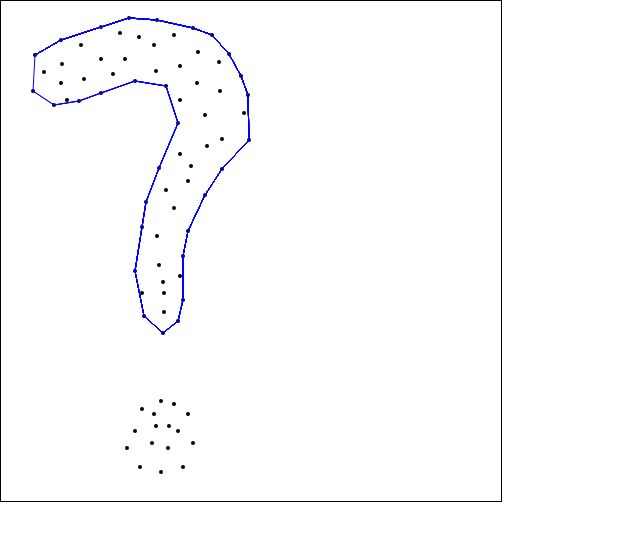
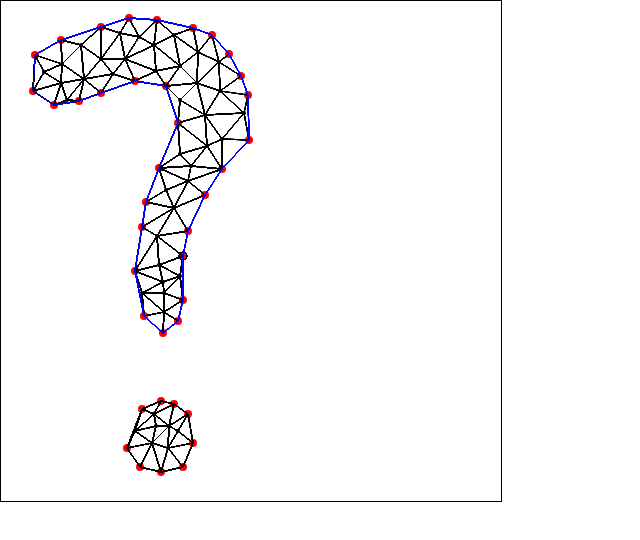
Before and after one commit to AndriiHeonia/hull, a website: page examples/index.html in a window 1280 px wide. Shown: the whole page, without its empty margins (0-640 px from the left). Drawn offline with Linux system fonts and the light colour scheme.

Commit message:
hull function refactoring

```diff
--- a/examples/index.html
+++ b/examples/index.html
@@ -77,7 +77,7 @@
             ctx.closePath();
         }
 
-        // hull.DEBUG = ctx;
+        hull.DEBUG = ctx;
 
         // draw hull pixels
         var idxs = hull(vertices, 50);
--- a/src/hull.js
+++ b/src/hull.js
@@ -1,46 +1,56 @@
-(function(){
+(function() {
 
-function dsq(a, b) {
+function _dsq(a, b) {
     var dx = a[0] - b[0], dy = a[1] - b[1];
     return dx * dx + dy * dy;
 }
 
-function _drawPx(x, y, color) {
-    if (window.hull.DEBUG === false) {
-        return;
+// http://stackoverflow.com/questions/14108553/get-border-edges-of-mesh-in-winding-order#comment19522625_14108553
+// TODO: construct multipolygons before sorting. Think about clusters.
+// TODO: think about O(N^2) optimization
+function _edges2Border(edges) {
+    var checked = {},
+        border = [],
+        edge = edges[0],
+        nextEdge,
+        j = 0;
+
+    checked[edge[0] + '-' + edge[1]] = true;
+    border.push(edge[1]);
+
+    while (border.length !== edges.length) {
+        // templary infinity loop break for multipolygons
+        if (j > Math.pow(edges.length, 2)) {
+            break;
+        }
+        for (var i = 0; i < edges.length; i++) {
+            j++;
+            var nextEdge = edges[i],
+                k = nextEdge[0] + '-' + nextEdge[1];
+
+            if (checked[k] === true) {
+                continue;
+            }
+
+            if (nextEdge[0] === edge[1] || nextEdge[1] === edge[1]) {
+                if (nextEdge[0] === edge[1]) {
+                    border.push(nextEdge[1]);
+                }
+                if (nextEdge[1] === edge[1]) {
+                    border.push(nextEdge[0]);
+                }
+                edge = nextEdge;
+                checked[k] = true;
+                break;
+            }
+        }
     }
-    var ctx = window.hull.DEBUG;
-    ctx.fillStyle = color;
-    ctx.beginPath();
-    ctx.arc(x, y, 4, 0, 2 * Math.PI, true);
-    ctx.fill();
-    ctx.closePath();
-}
 
-function _drawTriangles(idxs, vertices) {
-    if (window.hull.DEBUG === false) {
-        return;
-    }
-    var ctx = window.hull.DEBUG;
-    idxs.forEach(function(i) {
-        var p1X = vertices[i[0]][0],
-            p1Y = vertices[i[0]][1];
-        ctx.moveTo(p1X, p1Y);
-        var p2X = vertices[i[1]][0],
-            p2Y = vertices[i[1]][1];
-        ctx.lineTo(p2X, p2Y);
-        var p3X = vertices[i[2]][0],
-            p3Y = vertices[i[2]][1];
-        ctx.lineTo(p3X, p3Y);
-        ctx.closePath();
-        ctx.stroke();
-    });
+    return border;
 }
 
 function hull(vertices, alpha) {
     var tIdxs = Delaunay.triangulate(vertices),
-        triangles = [],
-        border = [],
         trianglesInEdge = {},
         borderEdges = [],
         alpha = alpha || 50,
@@ -57,11 +67,10 @@ function hull(vertices, alpha) {
         --i; tIdx[1] = tIdxs[i];
         --i; tIdx[2] = tIdxs[i];
 
-        if (dsq(vertices[tIdx[0]], vertices[tIdx[1]]) < asq &&
-            dsq(vertices[tIdx[0]], vertices[tIdx[2]]) < asq &&
-            dsq(vertices[tIdx[1]], vertices[tIdx[2]]) < asq) {
+        if (_dsq(vertices[tIdx[0]], vertices[tIdx[1]]) < asq &&
+            _dsq(vertices[tIdx[0]], vertices[tIdx[2]]) < asq &&
+            _dsq(vertices[tIdx[1]], vertices[tIdx[2]]) < asq) {
 
-            triangles.push(tIdx);
             addKeyToHash(tIdx[0] + '-' + tIdx[1]);
             addKeyToHash(tIdx[1] + '-' + tIdx[0]);
             addKeyToHash(tIdx[1] + '-' + tIdx[2]);
@@ -82,49 +91,57 @@ function hull(vertices, alpha) {
         }
     }
 
-    // sort
-    // http://stackoverflow.com/questions/14108553/get-border-edges-of-mesh-in-winding-order#comment19522625_14108553
-    // TODO: construct multipolygons before sorting. Think about clusters.
-    // TODO: think about O(N^2) optimization
-    var checked = {},
-        edge = borderEdges[0],
-        nextEdge,
-        iterations = 0;
+    _drawTriangles(vertices, asq);
 
-    checked[edge[0] + '-' + edge[1]] = true;
-    border.push(edge[1]);
+    return _edges2Border(borderEdges);
+}
 
-    while (border.length !== borderEdges.length) {
-        // templary infinity loop break for multipolygons
-        if (iterations > Math.pow(borderEdges.length, 2)) {
-            break;
-        }
-        for (var i = 0; i < borderEdges.length; i++) {
-            iterations++;
-            var nextEdge = borderEdges[i],
-                k = nextEdge[0] + '-' + nextEdge[1];
+function _drawPx(x, y, color) {
+    if (window.hull.DEBUG === false) {
+        return;
+    }
+    var ctx = window.hull.DEBUG;
+    ctx.fillStyle = color;
+    ctx.beginPath();
+    ctx.arc(x, y, 4, 0, 2 * Math.PI, true);
+    ctx.fill();
+    ctx.closePath();
+}
 
-            if (checked[k] === true) {
-                continue;
-            }
+function _drawTriangles(vertices, asq) {
+    if (window.hull.DEBUG === false) {
+        return;
+    }
 
-            if (nextEdge[0] === edge[1] || nextEdge[1] === edge[1]) {
-                if (nextEdge[0] === edge[1]) {
-                    border.push(nextEdge[1]);
-                }
-                if (nextEdge[1] === edge[1]) {
-                    border.push(nextEdge[0]);
-                }
-                edge = nextEdge;
-                checked[k] = true;
-                break;
-            }
+    var ctx = window.hull.DEBUG,
+        tIdxs = Delaunay.triangulate(vertices),
+        triangles = [];
+
+    for (var i = tIdxs.length; i; ) {
+        var tIdx = [];
+        --i; tIdx[0] = tIdxs[i];
+        --i; tIdx[1] = tIdxs[i];
+        --i; tIdx[2] = tIdxs[i];
+        if (_dsq(vertices[tIdx[0]], vertices[tIdx[1]]) < asq &&
+            _dsq(vertices[tIdx[0]], vertices[tIdx[2]]) < asq &&
+            _dsq(vertices[tIdx[1]], vertices[tIdx[2]]) < asq) {
+            triangles.push(tIdx);
         }
     }
 
-    _drawTriangles(triangles, vertices);
-
-    return border;
+    triangles.forEach(function(i) {
+        var p1X = vertices[i[0]][0],
+            p1Y = vertices[i[0]][1];
+        ctx.moveTo(p1X, p1Y);
+        var p2X = vertices[i[1]][0],
+            p2Y = vertices[i[1]][1];
+        ctx.lineTo(p2X, p2Y);
+        var p3X = vertices[i[2]][0],
+            p3Y = vertices[i[2]][1];
+        ctx.lineTo(p3X, p3Y);
+        ctx.closePath();
+        ctx.stroke();
+    });
 }
 
 window.hull = hull;
```
